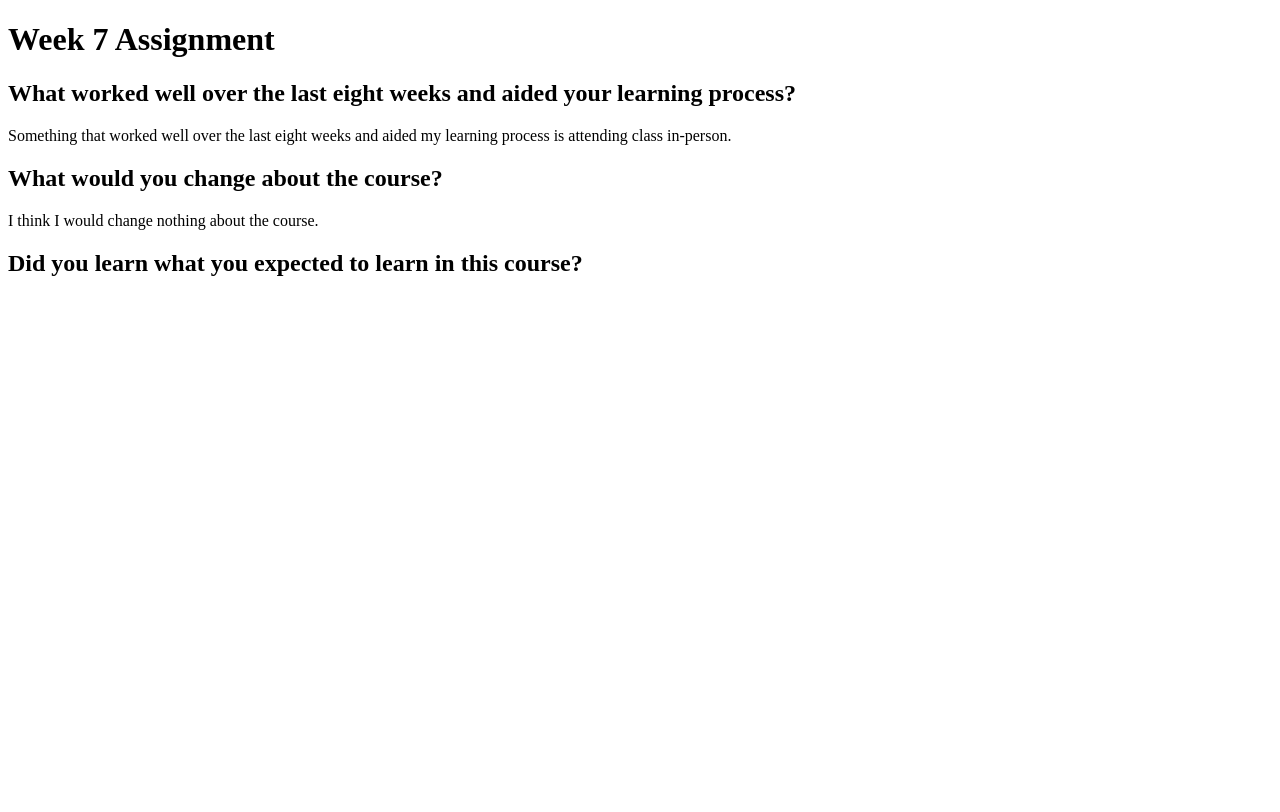
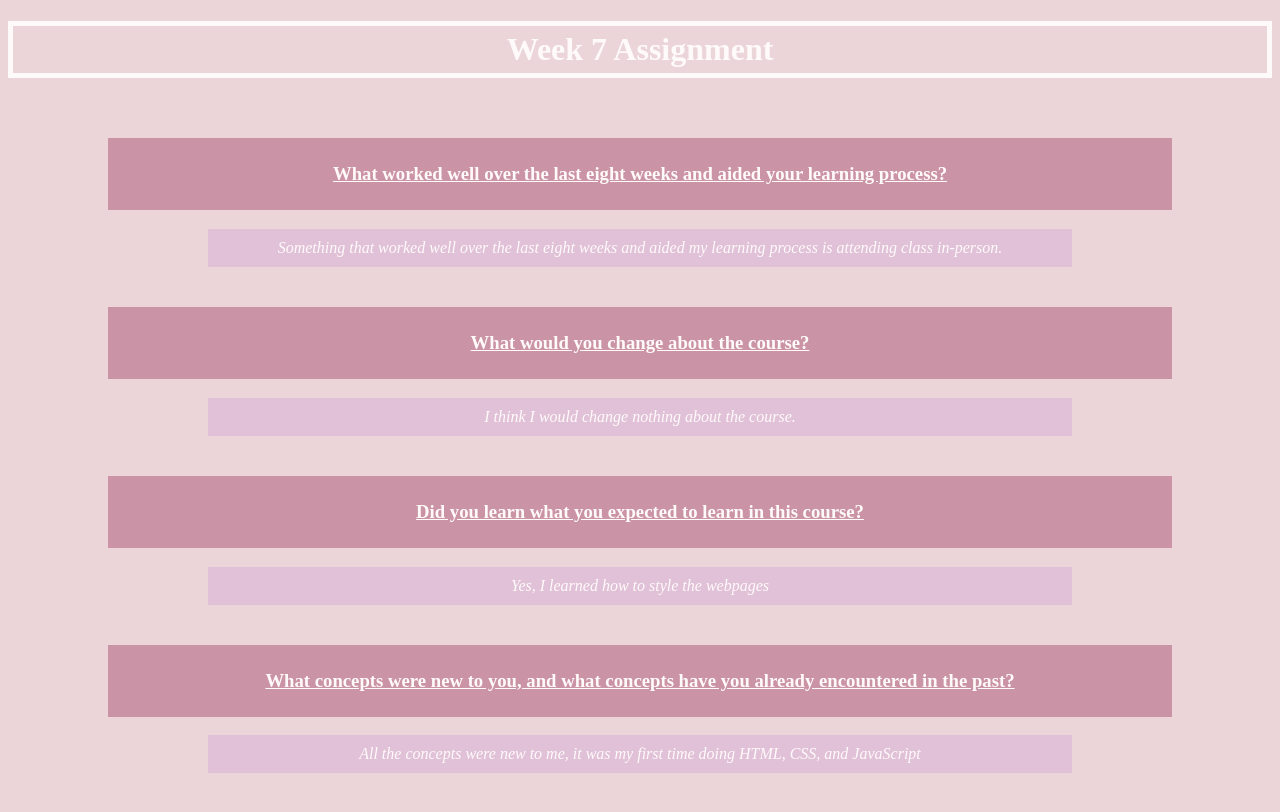
Before and after one commit to briannaordaz/COMP001B.Week7.Assignment, a plain HTML site: page index.html in a window 1280 px wide. Drawn offline with Linux system fonts and the light colour scheme.

Commit message:
answered questions 3 and 4

```diff
--- a/index.html
+++ b/index.html
@@ -11,12 +11,14 @@
         <h1>Week 7 Assignment</h1>
     </header>
     <main>
-        <h2>What worked well over the last eight weeks and aided your learning process?</h2>
+        <h3>What worked well over the last eight weeks and aided your learning process?</h3>
         <p>Something that worked well over the last eight weeks and aided my learning process is attending class in-person.</p>
-        <h2>What would you change about the course?</h2>
+        <h3>What would you change about the course?</h3>
         <p>I think I would change nothing about the course.</p>
-        <h2>Did you learn what you expected to learn in this course?</h2>
-        <p></p>
+        <h3>Did you learn what you expected to learn in this course?</h3>
+        <p>Yes, I learned how to style the webpages</p>
+        <h3>What concepts were new to you, and what concepts have you already encountered in the past?</h3>
+        <p>All the concepts were new to me, it was my first time doing HTML, CSS, and JavaScript</p>
     </main>
 </body>
 </html>
--- a/main.css
+++ b/main.css
@@ -0,0 +1,35 @@
+body {
+    background-color: rgb(235, 213, 216);
+    color: rgb(255, 250, 250);
+}
+
+h1 {
+    text-align: center;
+    padding: 5px;
+    border: 5px solid;
+    margin-bottom: 60px;
+
+}
+
+h3 {
+    background-color: rgb(203, 148, 166);
+    margin-right: 100px;
+    text-align: center;
+    font-weight: bold;
+    text-decoration: underline;
+    margin-left: 100px;
+    padding: 25px;
+
+
+}
+
+p {
+    background-color: rgb(224, 193, 215);
+    padding: 10px;
+    text-align: center;
+    margin-bottom: 40px;
+    margin-top: 5px;
+    margin-left: 200px;
+    margin-right: 200px;
+    font-style: italic;
+}
```
